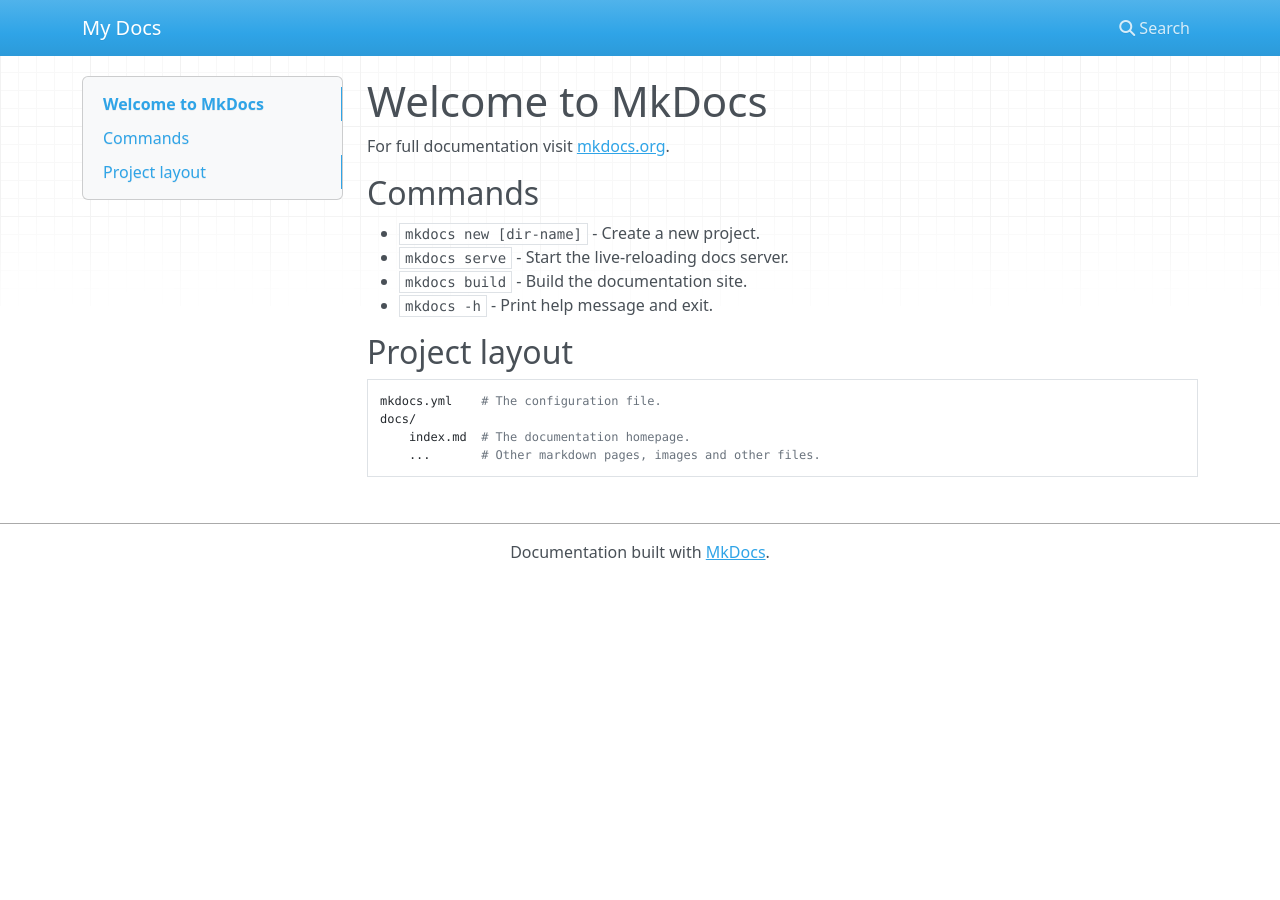
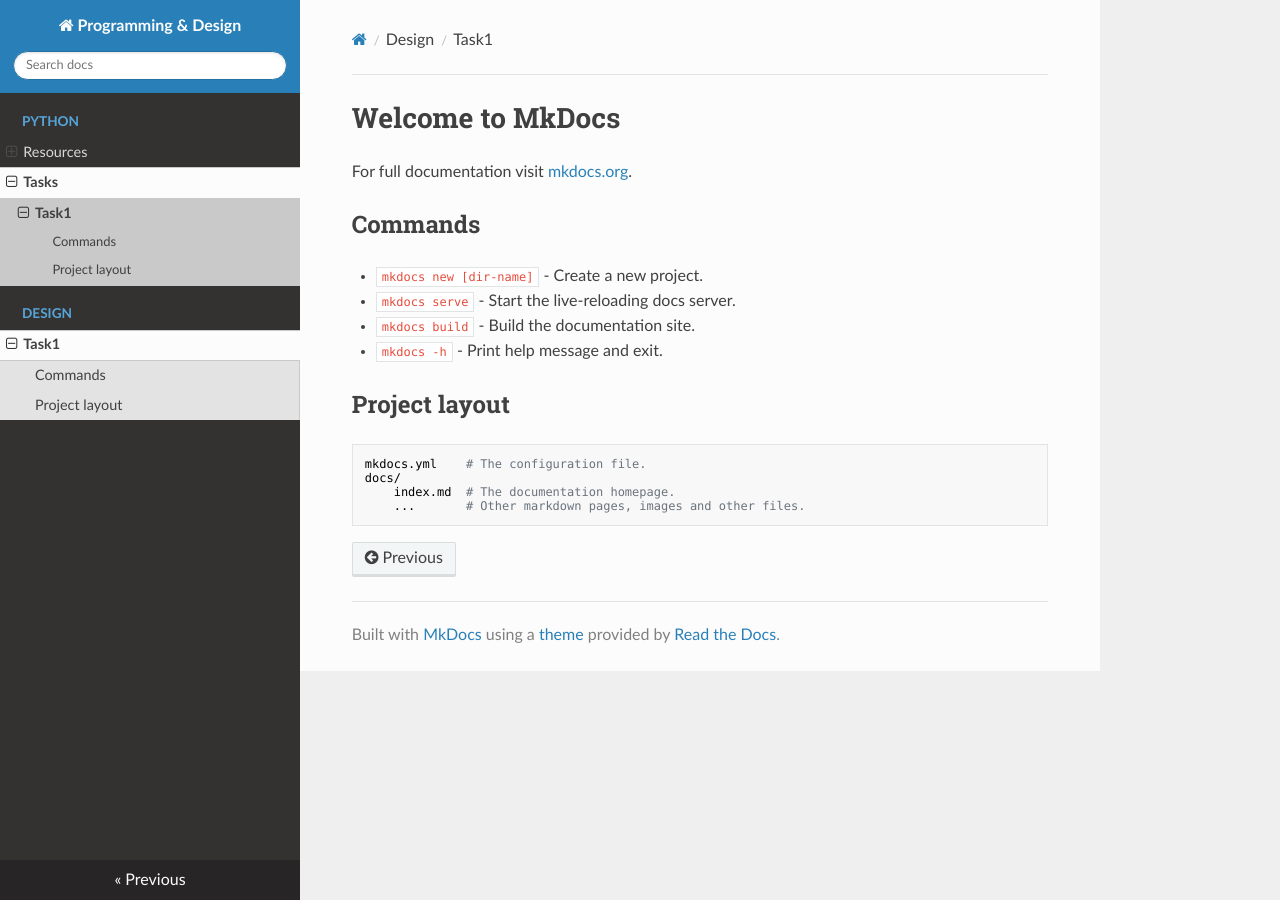
Before and after one commit to Digital-Initiatives-Kangan-Institute/ciii-programming-and-design-mkdocs, an MkDocs documentation site: the page built from docs/index.md, in a window 1280 px wide. Built offline with MkDocs 1.6.1, drawn with Linux system fonts in a browser that asks for light colours; nearby versions of some CDN libraries.

Commit message:
Added python edison intro page.

```diff
--- /dev/null
+++ b/docs/extra/style.css
@@ -0,0 +1,6 @@
+section img {
+    border: 0;
+    border-radius: 5px;
+
+    box-shadow: rgba(0, 0, 0, 0.25) 1px 1px 3px;
+}
--- a/mkdocs.yml
+++ b/mkdocs.yml
@@ -1 +1,13 @@
-site_name: My Docs
+site_name: Programming & Design
+nav:
+  - Python:
+    - Resources:
+      - Intro to Python & Edison: python/resources/python-edison-intro.md
+    - Tasks:
+      - Task1: index.md
+
+  - Design:
+    - Test: index.md
+theme: readthedocs
+extra_css:
+  - extra/style.css
```
Also changed, not shown: docs/python/resources/python-edison-intro.md (added, +83 -0 lines), docs/python/assets/edison-plugged-50.jpg (added), docs/python/assets/edison-plugged.jpg (added), docs/python/assets/edison-sensors-1.jpg (added), docs/python/assets/edison-sensors-2.jpg (added), docs/python/assets/edison-sensors.png (added), docs/python/assets/programbutton.png (added).
